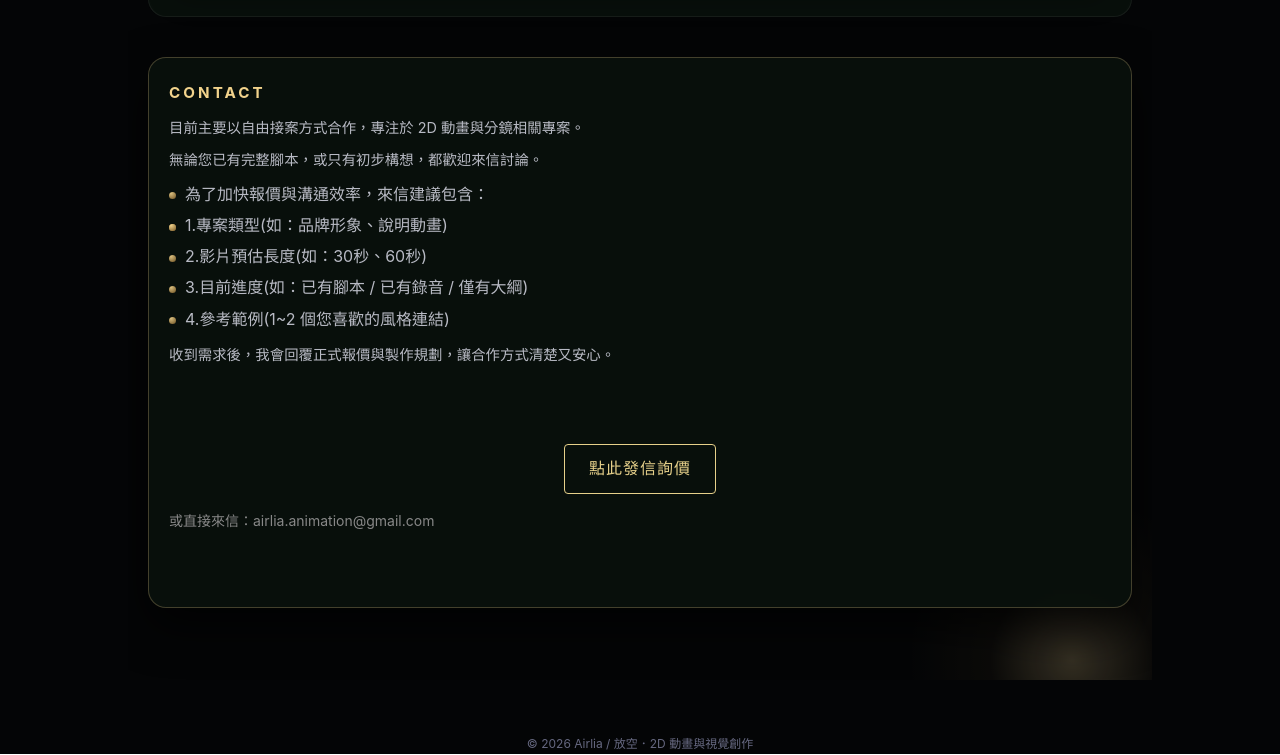
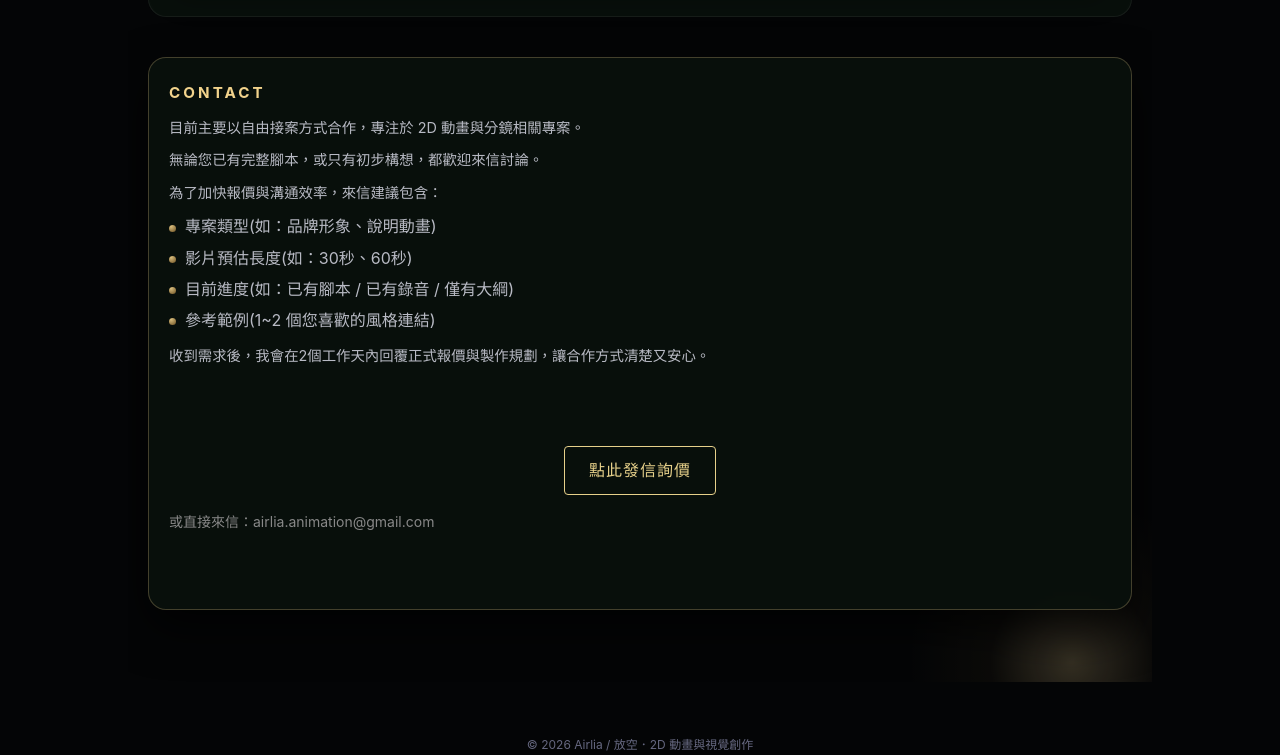
Before and after one commit to AirliaHSU/information, a plain HTML site: page index.html in a window 1280 px wide. Shown: the part 3552-4307 px from the top of the page. Drawn offline with Linux system fonts and the light colour scheme.

Commit message:
Update contact list and response time in index.html

```diff
--- a/index.html
+++ b/index.html
@@ -985,15 +985,15 @@
       <p>無論您已有完整腳本，或只有初步構想，都歡迎來信討論。</p>
 
       <ul class="contact-list">
-        <li>為了加快報價與溝通效率，來信建議包含： <li>
-        <li>1.專案類型(如：品牌形象、說明動畫)</li>
-        <li>2.影片預估長度(如：30秒、60秒)</li>
-        <li>3.目前進度(如：已有腳本 / 已有錄音 / 僅有大綱)</li>
-        <li>4.參考範例(1~2 個您喜歡的風格連結)</li>
+         <p>為了加快報價與溝通效率，來信建議包含： </p>
+        <li>專案類型(如：品牌形象、說明動畫)</li>
+        <li>影片預估長度(如：30秒、60秒)</li>
+        <li>目前進度(如：已有腳本 / 已有錄音 / 僅有大綱)</li>
+        <li>參考範例(1~2 個您喜歡的風格連結)</li>
       </ul>
 
       <p>
-        收到需求後，我會回覆正式報價與製作規劃，讓合作方式清楚又安心。
+        收到需求後，我會在2個工作天內回覆正式報價與製作規劃，讓合作方式清楚又安心。
       </p>
 
       <p class="contact-highlight">
```
